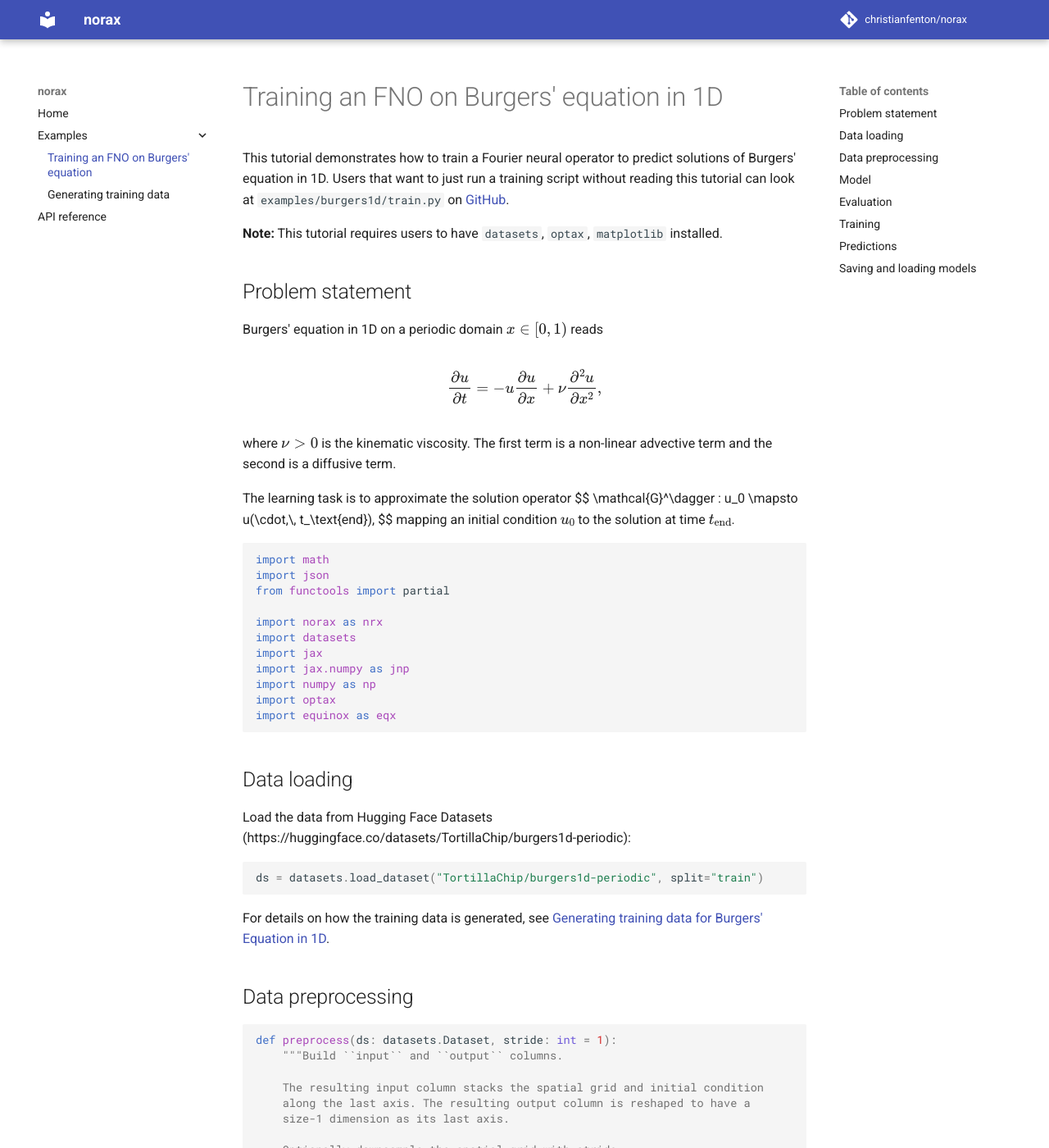
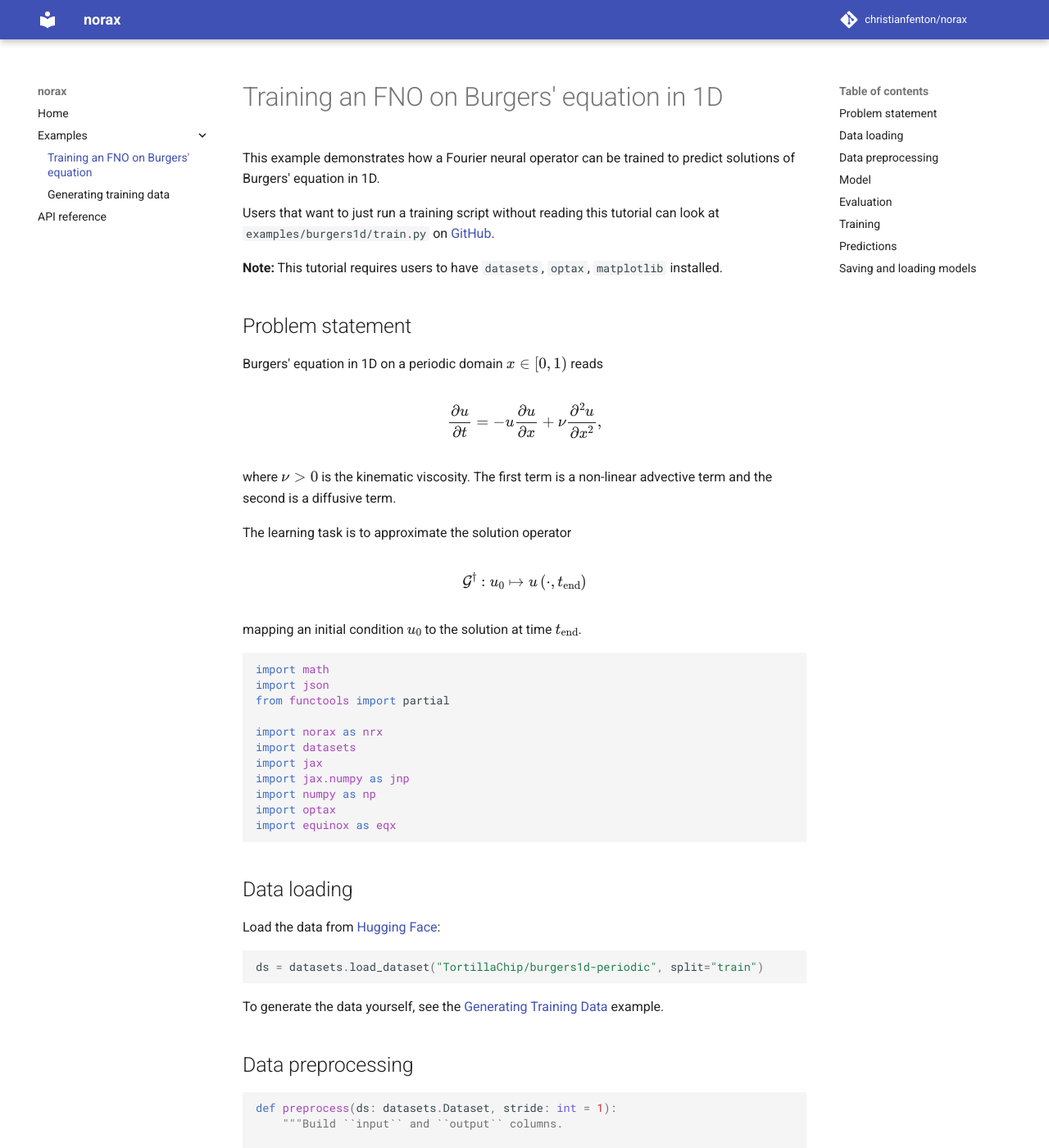
Before and after one commit to christianfenton/norax, an MkDocs documentation site: the page built from docs/examples/burgers/training.md, in a window 1280 px wide and 1400 px high. Shown: the whole window at 82% size. Built offline with MkDocs 1.6.1 and Material for MkDocs 9.7.7, drawn with Linux system fonts in a browser that asks for light colours; comment, search, counter and statistics services are not loaded.

Commit message:
Fixed broken links and latex rendering in docs

````diff
--- a/docs/examples/burgers/training.md
+++ b/docs/examples/burgers/training.md
@@ -1,8 +1,9 @@
 # Training an FNO on Burgers' equation in 1D
 
-This tutorial demonstrates how to train a Fourier neural operator to
-predict solutions of Burgers' equation in 1D. Users that want to just
-run a training script without reading this tutorial
+This example demonstrates how a Fourier neural operator can be trained
+to predict solutions of Burgers' equation in 1D.
+
+Users that want to just run a training script without reading this tutorial
 can look at `examples/burgers1d/train.py` on
 [GitHub](https://github.com/christianfenton/norax).
 
@@ -22,10 +23,12 @@ where $\nu > 0$ is the kinematic viscosity. The first term is a non-linear
 advective term and the second is a diffusive term.
 
 The learning task is to approximate the solution operator
+
 $$
-\mathcal{G}^\dagger : u_0 \mapsto u(\cdot,\, t_\text{end}),
+\mathcal{G}^{\dagger} : u_0 \mapsto u\left(\cdot, t_{\text{end}}\right)
 $$
-mapping an initial condition $u_0$ to the solution at time $t_\text{end}$.
+
+mapping an initial condition $u_0$ to the solution at time $t_{\text{end}}$.
 
 ```python
 import math
@@ -43,15 +46,14 @@ import equinox as eqx
 
 ## Data loading
 
-Load the data from Hugging Face Datasets
-(https://huggingface.co/datasets/TortillaChip/burgers1d-periodic):
+Load the data from [Hugging Face](https://huggingface.co/datasets/TortillaChip/burgers1d-periodic):
 
 ```python
 ds = datasets.load_dataset("TortillaChip/burgers1d-periodic", split="train")
 ```
 
-For details on how the training data is generated, see
-[Generating training data for Burgers' Equation in 1D](generation.md).
+To generate the data yourself, see the [Generating Training Data](generation.md)
+example.
 
 ## Data preprocessing
 
````
Also changed, not shown: docs/examples/burgers/generation.md (+9 -4 lines), docs/index.md (+8 -5 lines).
